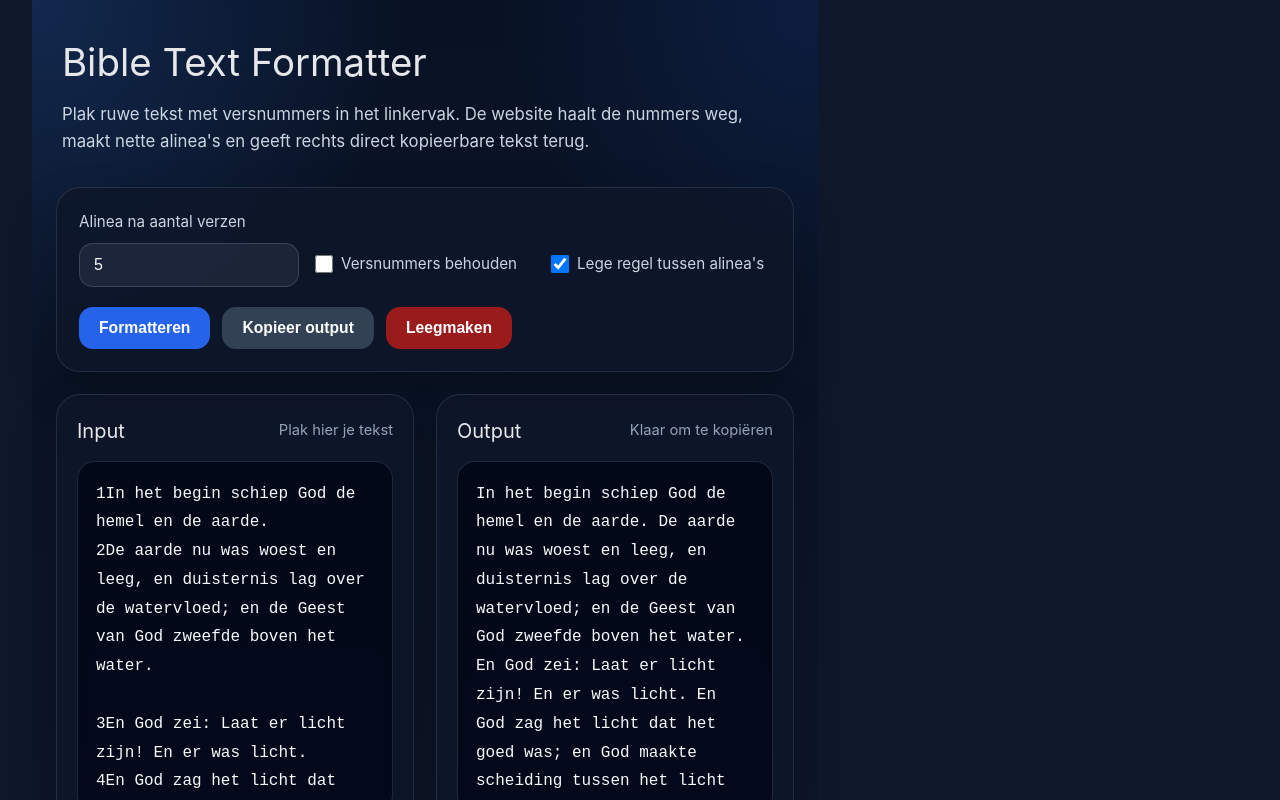
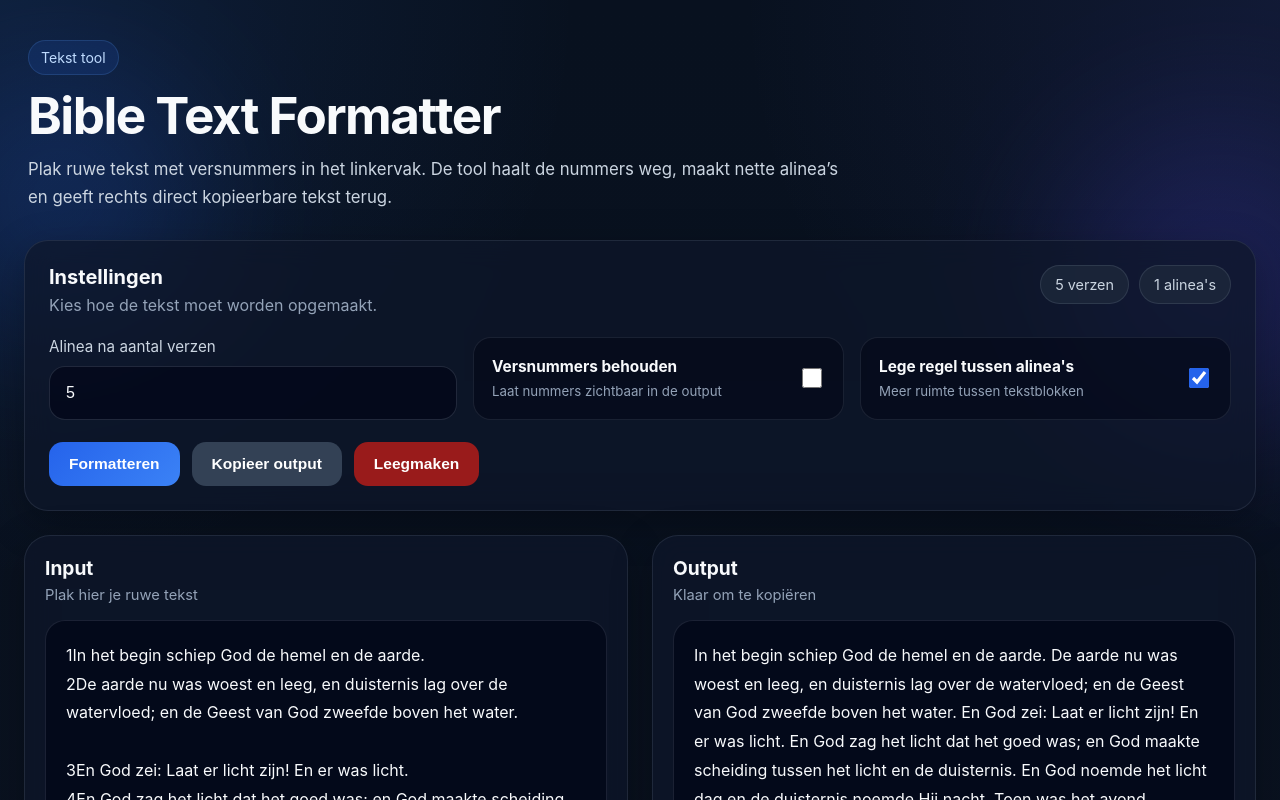
Before and after one commit to MichaelShaker/FormatBible, a Vue app: page / in a window 1280 px wide. Shown: the top 800 px of the page. Built offline with nearby package versions, Linux system fonts and the light colour scheme.

Commit message:
add github pages workflow

```diff
--- a/src/App.vue
+++ b/src/App.vue
@@ -1,16 +1,31 @@
 <template>
   <div class="page">
+    <div class="background-glow background-glow-left"></div>
+    <div class="background-glow background-glow-right"></div>
+
     <div class="container">
       <header class="hero">
+        <div class="hero-badge">Tekst tool</div>
         <h1>Bible Text Formatter</h1>
         <p>
-          Plak ruwe tekst met versnummers in het linkervak. De website haalt de
-          nummers weg, maakt nette alinea's en geeft rechts direct kopieerbare
+          Plak ruwe tekst met versnummers in het linkervak. De tool haalt de
+          nummers weg, maakt nette alinea’s en geeft rechts direct kopieerbare
           tekst terug.
         </p>
       </header>
 
       <section class="controls-card">
+        <div class="controls-top">
+          <div>
+            <h2>Instellingen</h2>
+            <p>Kies hoe de tekst moet worden opgemaakt.</p>
+          </div>
+          <div class="status-pills">
+            <span class="pill">{{ versesCount }} verzen</span>
+            <span class="pill">{{ paragraphsCount }} alinea's</span>
+          </div>
+        </div>
+
         <div class="controls-grid">
           <label class="field">
             <span>Alinea na aantal verzen</span>
@@ -22,30 +37,39 @@
             />
           </label>
 
-          <label class="field checkbox-field">
+          <label class="toggle-card">
+            <div>
+              <strong>Versnummers behouden</strong>
+              <small>Laat nummers zichtbaar in de output</small>
+            </div>
             <input v-model="keepVerseNumbers" type="checkbox" />
-            <span>Versnummers behouden</span>
           </label>
 
-          <label class="field checkbox-field">
+          <label class="toggle-card">
+            <div>
+              <strong>Lege regel tussen alinea's</strong>
+              <small>Meer ruimte tussen tekstblokken</small>
+            </div>
             <input v-model="doubleLineBreak" type="checkbox" />
-            <span>Lege regel tussen alinea's</span>
           </label>
         </div>
 
         <div class="button-row">
-          <button @click="formatText">Formatteren</button>
+          <button class="primary" @click="formatText">Formatteren</button>
           <button class="secondary" @click="copyOutput">Kopieer output</button>
-          <button class="secondary danger" @click="clearAll">Leegmaken</button>
+          <button class="danger" @click="clearAll">Leegmaken</button>
         </div>
       </section>
 
       <main class="editor-grid">
         <section class="panel">
           <div class="panel-header">
-            <h2>Input</h2>
-            <span>Plak hier je tekst</span>
+            <div>
+              <h2>Input</h2>
+              <span>Plak hier je ruwe tekst</span>
+            </div>
           </div>
+
           <textarea
               v-model="inputText"
               class="editor"
@@ -55,9 +79,12 @@
 
         <section class="panel">
           <div class="panel-header">
-            <h2>Output</h2>
-            <span>Klaar om te kopiëren</span>
+            <div>
+              <h2>Output</h2>
+              <span>Klaar om te kopiëren</span>
+            </div>
           </div>
+
           <textarea
               :value="outputText"
               class="editor output"
@@ -69,19 +96,31 @@
 
       <section class="help-card">
         <h3>Wat deze formatter doet</h3>
-        <ul>
-          <li>haalt losse versnummers aan het begin van een vers weg</li>
-          <li>zet de tekst om naar doorlopende zinnen</li>
-          <li>maakt automatisch alinea's op basis van het aantal verzen</li>
-          <li>geeft direct een nette tekst terug voor je project</li>
-        </ul>
+        <div class="help-grid">
+          <div class="help-item">
+            <strong>Verwijdert versnummers</strong>
+            <p>Haalt losse versnummers aan het begin van een vers weg.</p>
+          </div>
+          <div class="help-item">
+            <strong>Maakt vloeiende tekst</strong>
+            <p>Zet losse regels om naar nette doorlopende zinnen.</p>
+          </div>
+          <div class="help-item">
+            <strong>Maakt alinea’s</strong>
+            <p>Verdeelt de tekst automatisch per gekozen aantal verzen.</p>
+          </div>
+          <div class="help-item">
+            <strong>Direct kopieerbaar</strong>
+            <p>Geeft meteen een schone output terug voor gebruik in je project.</p>
+          </div>
+        </div>
       </section>
     </div>
   </div>
 </template>
 
 <script setup>
-import { ref } from 'vue'
+import { computed, ref } from 'vue'
 
 const inputText = ref(`1In het begin schiep God de hemel en de aarde.
 2De aarde nu was woest en leeg, en duisternis lag over de watervloed; en de Geest van God zweefde boven het water.
@@ -192,6 +231,12 @@ const clearAll = () => {
   outputText.value = ''
 }
 
+const versesCount = computed(() => extractVerses(inputText.value).length)
+const paragraphsCount = computed(() => {
+  const verses = extractVerses(inputText.value)
+  return buildParagraphs(verses).length
+})
+
 formatText()
 </script>
 
@@ -207,137 +252,254 @@ formatText()
 
 :global(body) {
   font-family: Inter, Arial, Helvetica, sans-serif;
-  background: #0f172a;
+  background: #08111f;
+  color: #e2e8f0;
+}
+
+:global(textarea, input, button) {
+  font: inherit;
 }
 
 .page {
+  position: relative;
   min-height: 100vh;
-  width: 100%;
+  overflow: hidden;
   background:
-      radial-gradient(circle at top left, rgba(59, 130, 246, 0.2), transparent 28%),
-      radial-gradient(circle at top right, rgba(37, 99, 235, 0.14), transparent 24%),
-      linear-gradient(180deg, #081224 0%, #0f172a 100%);
-  color: #e5e7eb;
-  padding: 24px;
+      radial-gradient(circle at top left, rgba(59, 130, 246, 0.12), transparent 30%),
+      radial-gradient(circle at top right, rgba(99, 102, 241, 0.1), transparent 28%),
+      linear-gradient(180deg, #08111f 0%, #0b1220 100%);
+  padding: 32px 24px 40px;
+}
+
+.background-glow {
+  position: absolute;
+  border-radius: 999px;
+  filter: blur(80px);
+  opacity: 0.22;
+  pointer-events: none;
+}
+
+.background-glow-left {
+  width: 280px;
+  height: 280px;
+  left: -80px;
+  top: 60px;
+  background: #2563eb;
+}
+
+.background-glow-right {
+  width: 320px;
+  height: 320px;
+  right: -100px;
+  top: 120px;
+  background: #4f46e5;
 }
 
 .container {
+  position: relative;
+  z-index: 1;
   width: 100%;
-  max-width: 100%;
-  margin: 0;
+  max-width: 1500px;
+  margin: 0 auto;
 }
 
 .hero {
   margin-bottom: 24px;
-  padding: 8px 6px;
+  padding: 8px 4px 4px;
+}
+
+.hero-badge {
+  display: inline-flex;
+  align-items: center;
+  gap: 8px;
+  padding: 8px 12px;
+  border-radius: 999px;
+  background: rgba(37, 99, 235, 0.14);
+  border: 1px solid rgba(96, 165, 250, 0.18);
+  color: #bfdbfe;
+  font-size: 0.88rem;
+  margin-bottom: 14px;
 }
 
 .hero h1 {
-  margin: 0 0 8px;
-  font-size: clamp(2rem, 3vw, 3rem);
+  margin: 0 0 12px;
+  font-size: clamp(2.1rem, 4vw, 3.6rem);
+  line-height: 1.05;
+  letter-spacing: -0.03em;
+  color: #f8fafc;
 }
 
 .hero p {
   margin: 0;
-  max-width: 900px;
+  max-width: 820px;
   color: #cbd5e1;
-  line-height: 1.6;
+  line-height: 1.7;
   font-size: 1.05rem;
 }
 
 .controls-card,
-.help-card,
-.panel {
-  background: rgba(15, 23, 42, 0.78);
-  border: 1px solid rgba(148, 163, 184, 0.18);
-  border-radius: 24px;
-  box-shadow: 0 20px 45px rgba(0, 0, 0, 0.22);
-  backdrop-filter: blur(12px);
+.panel,
+.help-card {
+  background: rgba(15, 23, 42, 0.72);
+  border: 1px solid rgba(148, 163, 184, 0.14);
+  box-shadow: 0 12px 40px rgba(0, 0, 0, 0.28);
+  backdrop-filter: blur(14px);
 }
 
 .controls-card,
 .help-card {
-  padding: 22px;
+  border-radius: 24px;
+  padding: 24px;
+  margin-bottom: 24px;
+}
+
+.controls-top {
+  display: flex;
+  align-items: flex-start;
+  justify-content: space-between;
+  gap: 16px;
   margin-bottom: 22px;
+}
+
+.controls-top h2 {
+  margin: 0 0 6px;
+  font-size: 1.25rem;
+  color: #f8fafc;
+}
+
+.controls-top p {
+  margin: 0;
+  color: #94a3b8;
+}
+
+.status-pills {
+  display: flex;
+  flex-wrap: wrap;
+  gap: 10px;
+}
+
+.pill {
+  padding: 10px 14px;
+  border-radius: 999px;
+  background: rgba(30, 41, 59, 0.82);
+  border: 1px solid rgba(148, 163, 184, 0.16);
+  color: #cbd5e1;
+  font-size: 0.9rem;
+  white-space: nowrap;
 }
 
 .controls-grid {
   display: grid;
-  grid-template-columns: repeat(3, minmax(220px, 1fr));
+  grid-template-columns: 1.1fr 1fr 1fr;
   gap: 16px;
 }
 
 .field {
   display: flex;
   flex-direction: column;
-  gap: 8px;
+  gap: 10px;
+}
+
+.field span {
+  color: #cbd5e1;
   font-size: 0.95rem;
-  color: #cbd5e1;
 }
 
 .field input[type='number'] {
   width: 100%;
-  padding: 12px 14px;
-  border-radius: 14px;
-  border: 1px solid rgba(148, 163, 184, 0.25);
-  background: rgba(30, 41, 59, 0.9);
+  height: 54px;
+  border-radius: 16px;
+  border: 1px solid rgba(148, 163, 184, 0.2);
+  background: rgba(2, 6, 23, 0.7);
   color: #f8fafc;
+  padding: 0 16px;
   font-size: 1rem;
+  outline: none;
 }
 
-.checkbox-field {
-  flex-direction: row;
-  align-items: center;
-  margin-top: 31px;
+.field input[type='number']:focus {
+  border-color: rgba(96, 165, 250, 0.7);
+  box-shadow: 0 0 0 4px rgba(37, 99, 235, 0.12);
 }
 
-.checkbox-field input {
-  width: 18px;
-  height: 18px;
+.toggle-card {
+  min-height: 54px;
+  border-radius: 18px;
+  padding: 16px 18px;
+  background: rgba(2, 6, 23, 0.56);
+  border: 1px solid rgba(148, 163, 184, 0.14);
+  display: flex;
+  align-items: center;
+  justify-content: space-between;
+  gap: 16px;
+}
+
+.toggle-card strong {
+  display: block;
+  color: #f8fafc;
+  font-size: 0.96rem;
+  margin-bottom: 4px;
+}
+
+.toggle-card small {
+  color: #94a3b8;
+  font-size: 0.83rem;
+}
+
+.toggle-card input {
+  width: 20px;
+  height: 20px;
+  accent-color: #2563eb;
+  flex-shrink: 0;
 }
 
 .button-row {
   display: flex;
   flex-wrap: wrap;
   gap: 12px;
-  margin-top: 20px;
+  margin-top: 22px;
 }
 
 button {
   border: none;
   border-radius: 14px;
-  padding: 12px 20px;
-  background: #2563eb;
-  color: white;
-  font-size: 0.98rem;
+  padding: 13px 20px;
+  font-size: 0.97rem;
   font-weight: 600;
   cursor: pointer;
-  transition: transform 0.2s ease, opacity 0.2s ease;
+  transition: 0.2s ease;
 }
 
 button:hover {
   transform: translateY(-1px);
-  opacity: 0.95;
 }
 
-button.secondary {
-  background: #334155;
+.primary {
+  background: linear-gradient(135deg, #2563eb, #3b82f6);
+  color: white;
 }
 
-button.danger {
+.secondary {
+  background: #334155;
+  color: white;
+}
+
+.danger {
   background: #991b1b;
+  color: white;
 }
 
 .editor-grid {
   display: grid;
-  grid-template-columns: minmax(0, 1fr) minmax(0, 1fr);
-  gap: 22px;
-  align-items: stretch;
+  grid-template-columns: 1fr 1fr;
+  gap: 24px;
+  margin-bottom: 24px;
 }
 
 .panel {
+  border-radius: 26px;
   padding: 20px;
-  min-height: calc(100vh - 360px);
+  min-height: 620px;
   display: flex;
   flex-direction: column;
 }
@@ -347,12 +509,13 @@ button.danger {
   align-items: center;
   justify-content: space-between;
   gap: 12px;
-  margin-bottom: 14px;
+  margin-bottom: 16px;
 }
 
 .panel-header h2 {
-  margin: 0;
-  font-size: 1.25rem;
+  margin: 0 0 4px;
+  color: #f8fafc;
+  font-size: 1.2rem;
 }
 
 .panel-header span {
@@ -361,17 +524,23 @@ button.danger {
 }
 
 .editor {
+  flex: 1;
   width: 100%;
-  flex: 1;
   min-height: 0;
   resize: none;
-  border: 1px solid rgba(148, 163, 184, 0.2);
-  border-radius: 18px;
-  background: rgba(2, 6, 23, 0.78);
+  border: 1px solid rgba(148, 163, 184, 0.16);
+  border-radius: 20px;
+  background: rgba(2, 6, 23, 0.72);
   color: #f8fafc;
-  padding: 18px;
+  padding: 20px;
   font-size: 1rem;
   line-height: 1.8;
+  outline: none;
+}
+
+.editor:focus {
+  border-color: rgba(96, 165, 250, 0.75);
+  box-shadow: 0 0 0 4px rgba(37, 99, 235, 0.12);
 }
 
 .output {
@@ -379,34 +548,58 @@ button.danger {
 }
 
 .help-card h3 {
-  margin-top: 0;
-  margin-bottom: 10px;
+  margin: 0 0 18px;
+  color: #f8fafc;
+  font-size: 1.15rem;
 }
 
-.help-card ul {
-  margin: 12px 0 0;
-  padding-left: 18px;
-  color: #cbd5e1;
-  line-height: 1.7;
+.help-grid {
+  display: grid;
+  grid-template-columns: repeat(4, 1fr);
+  gap: 16px;
 }
 
-@media (max-width: 1100px) {
+.help-item {
+  padding: 16px;
+  border-radius: 18px;
+  background: rgba(2, 6, 23, 0.4);
+  border: 1px solid rgba(148, 163, 184, 0.1);
+}
+
+.help-item strong {
+  display: block;
+  margin-bottom: 8px;
+  color: #f8fafc;
+}
+
+.help-item p {
+  margin: 0;
+  color: #94a3b8;
+  line-height: 1.6;
+  font-size: 0.94rem;
+}
+
+@media (max-width: 1200px) {
   .controls-grid {
-    grid-template-columns: 1fr 1fr;
+    grid-template-columns: 1fr;
   }
 
-  .checkbox-field {
-    margin-top: 0;
+  .help-grid {
+    grid-template-columns: repeat(2, 1fr);
   }
 }
 
 @media (max-width: 900px) {
   .page {
-    padding: 16px;
+    padding: 20px 14px 28px;
   }
 
-  .editor-grid,
-  .controls-grid {
+  .controls-top {
+    flex-direction: column;
+    align-items: flex-start;
+  }
+
+  .editor-grid {
     grid-template-columns: 1fr;
   }
 
@@ -415,7 +608,11 @@ button.danger {
   }
 
   .editor {
-    min-height: 320px;
+    min-height: 340px;
+  }
+
+  .help-grid {
+    grid-template-columns: 1fr;
   }
 }
 </style>
--- a/src/assets/base.css
+++ b/src/assets/base.css
@@ -1,86 +1,19 @@
-/* color palette from <https://github.com/vuejs/theme> */
-:root {
-  --vt-c-white: #ffffff;
-  --vt-c-white-soft: #f8f8f8;
-  --vt-c-white-mute: #f2f2f2;
-
-  --vt-c-black: #181818;
-  --vt-c-black-soft: #222222;
-  --vt-c-black-mute: #282828;
-
-  --vt-c-indigo: #2c3e50;
-
-  --vt-c-divider-light-1: rgba(60, 60, 60, 0.29);
-  --vt-c-divider-light-2: rgba(60, 60, 60, 0.12);
-  --vt-c-divider-dark-1: rgba(84, 84, 84, 0.65);
-  --vt-c-divider-dark-2: rgba(84, 84, 84, 0.48);
-
-  --vt-c-text-light-1: var(--vt-c-indigo);
-  --vt-c-text-light-2: rgba(60, 60, 60, 0.66);
-  --vt-c-text-dark-1: var(--vt-c-white);
-  --vt-c-text-dark-2: rgba(235, 235, 235, 0.64);
-}
-
-/* semantic color variables for this project */
-:root {
-  --color-background: var(--vt-c-white);
-  --color-background-soft: var(--vt-c-white-soft);
-  --color-background-mute: var(--vt-c-white-mute);
-
-  --color-border: var(--vt-c-divider-light-2);
-  --color-border-hover: var(--vt-c-divider-light-1);
-
-  --color-heading: var(--vt-c-text-light-1);
-  --color-text: var(--vt-c-text-light-1);
-
-  --section-gap: 160px;
-}
-
-@media (prefers-color-scheme: dark) {
-  :root {
-    --color-background: var(--vt-c-black);
-    --color-background-soft: var(--vt-c-black-soft);
-    --color-background-mute: var(--vt-c-black-mute);
-
-    --color-border: var(--vt-c-divider-dark-2);
-    --color-border-hover: var(--vt-c-divider-dark-1);
-
-    --color-heading: var(--vt-c-text-dark-1);
-    --color-text: var(--vt-c-text-dark-2);
-  }
-}
-
 *,
 *::before,
 *::after {
   box-sizing: border-box;
+}
+
+html,
+body,
+#app {
   margin: 0;
-  font-weight: normal;
+  padding: 0;
+  width: 100%;
+  min-height: 100%;
 }
 
 body {
+  min-width: 320px;
   min-height: 100vh;
-  color: var(--color-text);
-  background: var(--color-background);
-  transition:
-    color 0.5s,
-    background-color 0.5s;
-  line-height: 1.6;
-  font-family:
-    Inter,
-    -apple-system,
-    BlinkMacSystemFont,
-    'Segoe UI',
-    Roboto,
-    Oxygen,
-    Ubuntu,
-    Cantarell,
-    'Fira Sans',
-    'Droid Sans',
-    'Helvetica Neue',
-    sans-serif;
-  font-size: 15px;
-  text-rendering: optimizeLegibility;
-  -webkit-font-smoothing: antialiased;
-  -moz-osx-font-smoothing: grayscale;
 }
--- a/src/assets/main.css
+++ b/src/assets/main.css
@@ -1,35 +1,23 @@
 @import './base.css';
 
 #app {
-  max-width: 1280px;
-  margin: 0 auto;
-  padding: 2rem;
+  width: 100%;
+  min-height: 100vh;
+  margin: 0;
+  padding: 0;
   font-weight: normal;
 }
 
 a,
 .green {
   text-decoration: none;
-  color: hsla(160, 100%, 37%, 1);
-  transition: 0.4s;
-  padding: 3px;
+  color: inherit;
+  transition: 0.2s;
+  padding: 0;
 }
 
 @media (hover: hover) {
   a:hover {
-    background-color: hsla(160, 100%, 37%, 0.2);
+    background-color: transparent;
   }
 }
-
-@media (min-width: 1024px) {
-  body {
-    display: flex;
-    place-items: center;
-  }
-
-  #app {
-    display: grid;
-    grid-template-columns: 1fr 1fr;
-    padding: 0 2rem;
-  }
-}
```
